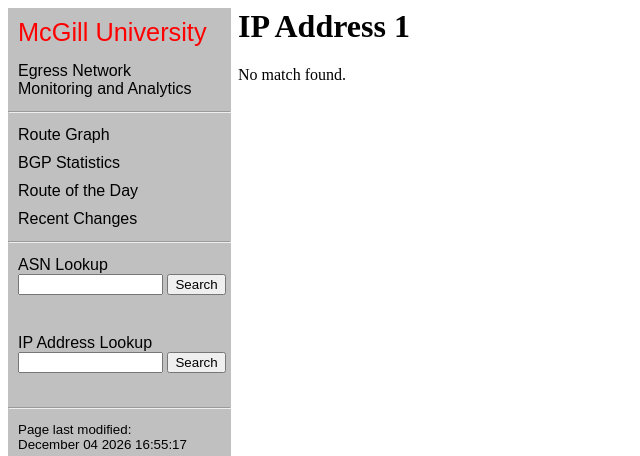
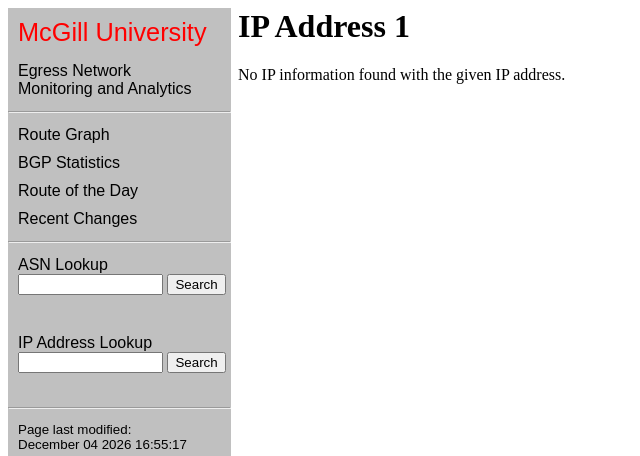
Before and after one commit to jgl2832/EgressNetwork, a PHP site: page /ip.php?ip=1 in a window 1280 px wide. Shown: the top 456 px of the page, without its empty margins (0-640 px from the left). Run offline with PHP 8.4, Linux system fonts and the light colour scheme.

Commit message:
error message changed

```diff
--- a/ip.php
+++ b/ip.php
@@ -26,7 +26,7 @@ $result = mysql_query($query)
 $row = mysql_fetch_array($result);
 $error = 0;
 if($row == '') {
-	echo "No match found.<br />";
+	echo "No IP information found with the given IP address.<br />";
 	$error = 1;}
 else {
 	echo 'Subnets and their routes from McGill:<br><ul>';
```
